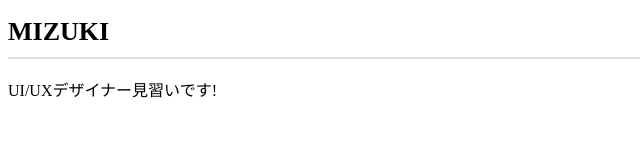
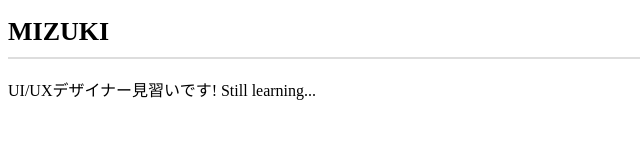
Before and after one commit to mameko7/mameko7.github.io, a plain HTML site: page index.html in a window 1280 px wide. Shown: the full height of the page, 0-640 px from the left. Drawn offline with Linux system fonts and the light colour scheme.

Commit message:
Add files via upload

```diff
--- a/index.html
+++ b/index.html
@@ -7,6 +7,6 @@
 </head>
 <body>
   <h1>MIZUKI</h1>
-  <p>UI/UXデザイナー見習いです!</p>
+  <p>UI/UXデザイナー見習いです! Still learning...</p>
 </body>
 </html>
```
